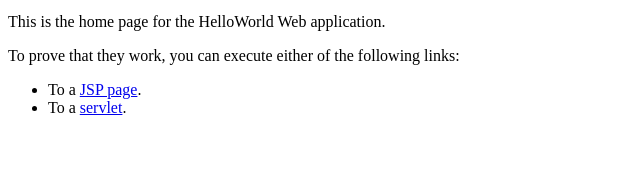
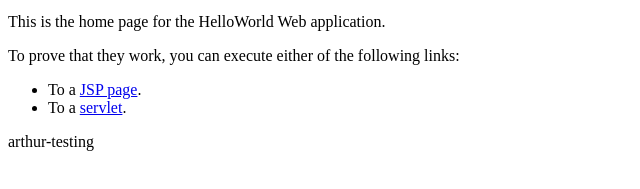
Before and after one commit to arthurSena/Teste2, a plain HTML site: page index.html in a window 1280 px wide. Shown: the part 93-282 px from the top of the page, without its empty margins (0-640 px from the left). Drawn offline with Linux system fonts and the light colour scheme.

Commit message:
merge again

```diff
--- a/index.html
+++ b/index.html
@@ -24,3 +24,4 @@
 
   </body>
 </html>
+arthur-testing
```
